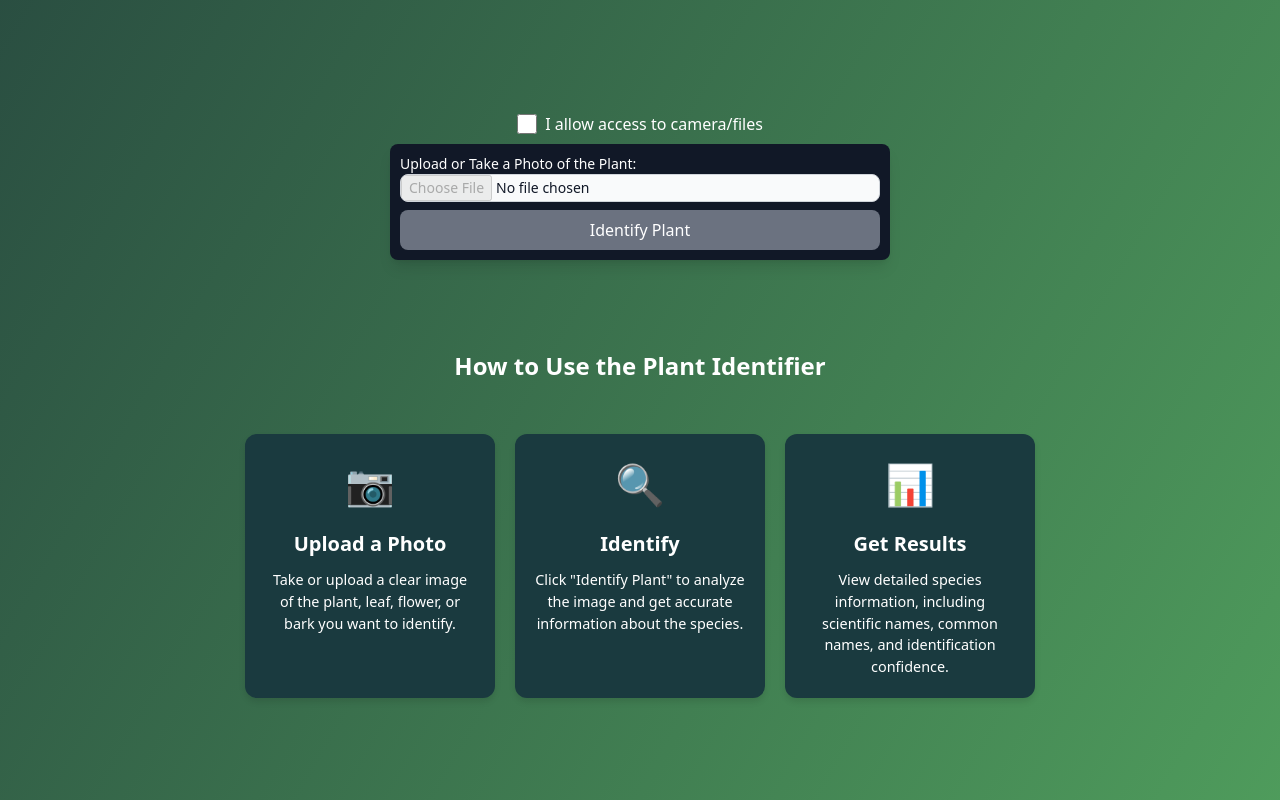
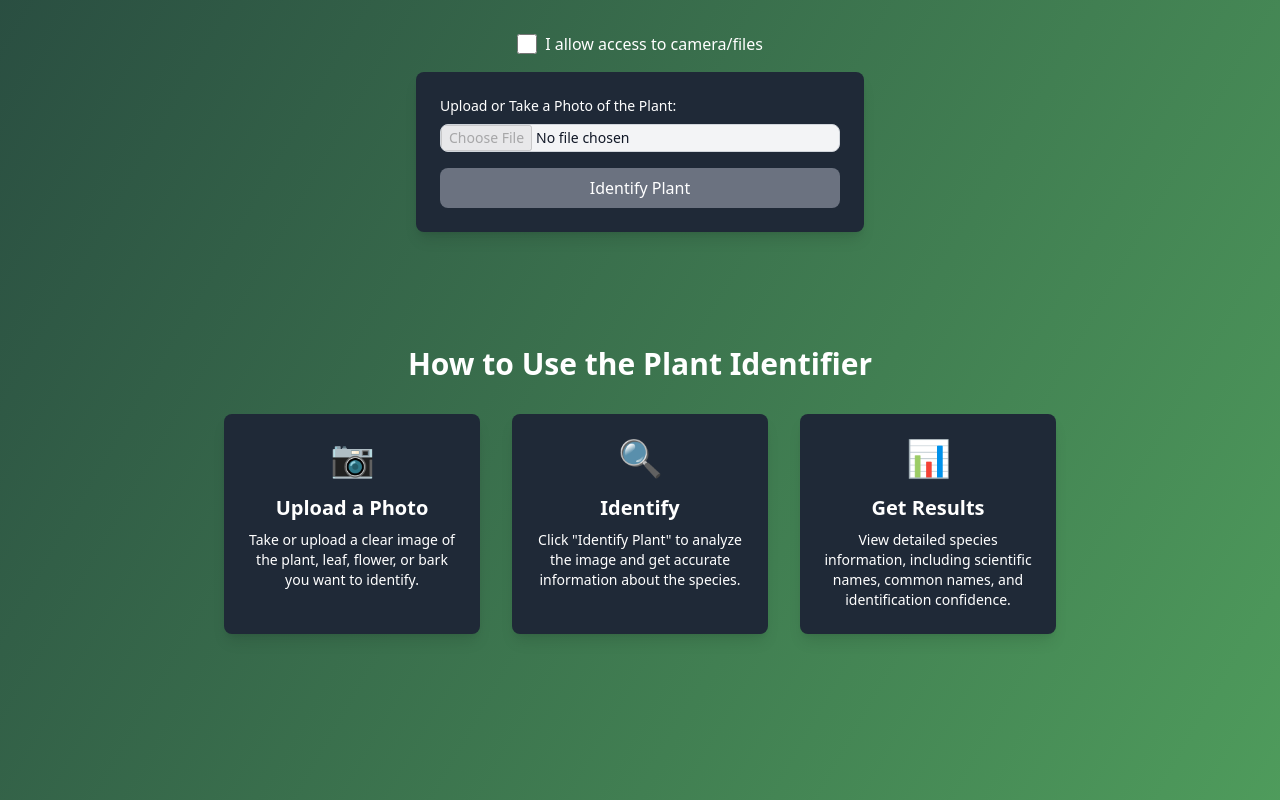
Before and after one commit to greenbalcony/Plant-Identifier, a website: page public/index.html in a window 1280 px wide. Drawn offline with nearby package versions, Linux system fonts and the light colour scheme.

```diff
--- a/public/index.html
+++ b/public/index.html
@@ -4,20 +4,22 @@
   <meta charset="UTF-8">
   <meta name="viewport" content="width=device-width, initial-scale=1.0">
   <title>Plant Identifier</title>
+  <!-- Include Tailwind CSS -->
   <script src="https://cdn.tailwindcss.com"></script>
+  <!-- Link to your custom styles -->
   <link rel="stylesheet" href="styles.css">
 </head>
-<body class="min-h-screen flex flex-col justify-center items-center text-white font-sans">
-  <div class="allow-access-container mb-2">
+<body class="min-h-screen flex flex-col items-center text-white font-sans">
+  <div class="allow-access-container mb-4 mt-8">
     <label class="flex items-center space-x-2">
       <input type="checkbox" id="allow-access" class="form-checkbox h-5 w-5 text-green-500">
       <span>I allow access to camera/files</span>
     </label>
   </div>
-  <form id="plant-form" class="bg-gray-900 rounded-lg shadow-lg space-y-2 form-container">
-    <div>
-      <label for="plant-image" class="block text-sm font-medium">Upload or Take a Photo of the Plant:</label>
-      <input type="file" id="plant-image" name="plant-image" accept="image/*" disabled required class="block w-full text-sm text-gray-900 bg-gray-50 rounded-lg border border-gray-300 cursor-pointer focus:outline-none">
+  <form id="plant-form" class="bg-gray-800 rounded-lg shadow-lg p-6 w-full max-w-md">
+    <div class="mb-4">
+      <label for="plant-image" class="block text-sm font-medium mb-2">Upload or Take a Photo of the Plant:</label>
+      <input type="file" id="plant-image" name="plant-image" accept="image/*" disabled required class="block w-full text-sm text-gray-900 bg-gray-100 rounded-lg border border-gray-300 cursor-pointer focus:outline-none">
     </div>
     <select id="organs" name="organs" class="hidden">
       <option value="auto" selected>Auto Detect</option>
@@ -26,37 +28,38 @@
       Identify Plant
     </button>
   </form>
-  <div id="loading" class="mt-2 text-lg" style="display: none">
+  <div id="loading" class="mt-4 text-lg" style="display: none;">
     Identifying the plant, please wait...
   </div>
-  <div id="result" class="mt-2 w-full max-w-lg text-center"></div>
+  <div id="result" class="mt-4 w-full max-w-lg text-center"></div>
   <!-- Information Cards Section -->
-  <section class="card-section mt-8">
-    <h2 class="text-center text-2xl font-bold mb-8">How to Use the Plant Identifier</h2>
-    <div class="card-container">
-      <div class="card">
-        <div class="card-icon">📷</div>
-        <div class="card-title">Upload a Photo</div>
-        <div class="card-description">
+  <section class="card-section mt-12">
+    <h2 class="text-center text-3xl font-bold mb-8">How to Use the Plant Identifier</h2>
+    <div class="card-container flex flex-wrap justify-center gap-8 px-4">
+      <div class="card bg-gray-800 rounded-lg p-6 w-64 text-center shadow-lg">
+        <div class="card-icon text-4xl mb-4">📷</div>
+        <div class="card-title text-xl font-semibold mb-2">Upload a Photo</div>
+        <div class="card-description text-sm">
           Take or upload a clear image of the plant, leaf, flower, or bark you want to identify.
         </div>
       </div>
-      <div class="card">
-        <div class="card-icon">🔍</div>
-        <div class="card-title">Identify</div>
-        <div class="card-description">
+      <div class="card bg-gray-800 rounded-lg p-6 w-64 text-center shadow-lg">
+        <div class="card-icon text-4xl mb-4">🔍</div>
+        <div class="card-title text-xl font-semibold mb-2">Identify</div>
+        <div class="card-description text-sm">
           Click "Identify Plant" to analyze the image and get accurate information about the species.
         </div>
       </div>
-      <div class="card">
-        <div class="card-icon">📊</div>
-        <div class="card-title">Get Results</div>
-        <div class="card-description">
+      <div class="card bg-gray-800 rounded-lg p-6 w-64 text-center shadow-lg">
+        <div class="card-icon text-4xl mb-4">📊</div>
+        <div class="card-title text-xl font-semibold mb-2">Get Results</div>
+        <div class="card-description text-sm">
           View detailed species information, including scientific names, common names, and identification confidence.
         </div>
       </div>
     </div>
   </section>
+  <!-- Include your custom script -->
   <script src="script.js"></script>
 </body>
 </html>
--- a/public/script.js
+++ b/public/script.js
@@ -67,18 +67,23 @@
         if (score >= 10) {
           resultsFound = true;
           const plantInfo = document.createElement('div');
+          plantInfo.classList.add('text-left', 'bg-gray-800', 'p-4', 'mb-4', 'rounded-lg');
           plantInfo.innerHTML = `
-            <h3>${scientificName}</h3>
+            <h3 class="text-xl font-semibold mb-2">${scientificName}</h3>
             <p><strong>Common Names:</strong> ${commonNames}</p>
             <p><strong>Confidence:</strong> ${score}%</p>
           `;
           if (plant.images && plant.images.length > 0) {
+            const imagesContainer = document.createElement('div');
+            imagesContainer.classList.add('flex', 'flex-wrap', 'mt-2');
             plant.images.forEach((img) => {
               const imgElement = document.createElement('img');
               imgElement.src = img.url.s;
               imgElement.alt = `${scientificName} - ${img.organ}`;
-              plantInfo.appendChild(imgElement);
+              imgElement.classList.add('w-24', 'h-24', 'object-cover', 'm-1', 'rounded');
+              imagesContainer.appendChild(imgElement);
             });
+            plantInfo.appendChild(imagesContainer);
           }
           resultDiv.appendChild(plantInfo);
         }
--- a/public/styles.css
+++ b/public/styles.css
@@ -1,3 +1,4 @@
+/* Background animation */
 body {
   background: linear-gradient(120deg, #152232, #5ebc67);
   background-size: 200% 200%;
@@ -16,46 +17,22 @@
   }
 }
 
-#result img {
-  max-width: 100px;
-  margin: 5px;
-  display: inline-block;
-}
-
+/* Form styles */
 #plant-form button:disabled {
   cursor: not-allowed;
 }
 
-.form-container {
-  padding: 10px;
-  margin: 0;
-}
-
-input,
-button {
-  margin: 5px 0;
-  padding: 10px;
-}
-
-#plant-form {
-  max-width: 500px;
-  width: 100%;
-  margin: 0 auto;
-}
-
+/* Loading and result containers */
 #loading,
 #result {
   min-height: 50px;
 }
 
-.allow-access-container {
-  margin-top: 30px;
-}
-
-@media (max-width: 768px) {
-  .allow-access-container {
-    margin-top: 20px;
-  }
+/* Image styling in results */
+#result img {
+  max-width: 100px;
+  margin: 5px;
+  display: inline-block;
 }
 
 /* Card styles */
@@ -68,11 +45,10 @@
   flex-wrap: wrap;
   justify-content: space-around;
   gap: 20px;
-  padding: 20px;
 }
 
 .card {
-  background-color: #1a3a3f;
+  background-color: rgba(26, 58, 63, 0.8);
   border-radius: 12px;
   padding: 20px;
   width: 250px;
```
Also changed, not shown: server.js (+2 -10 lines).
